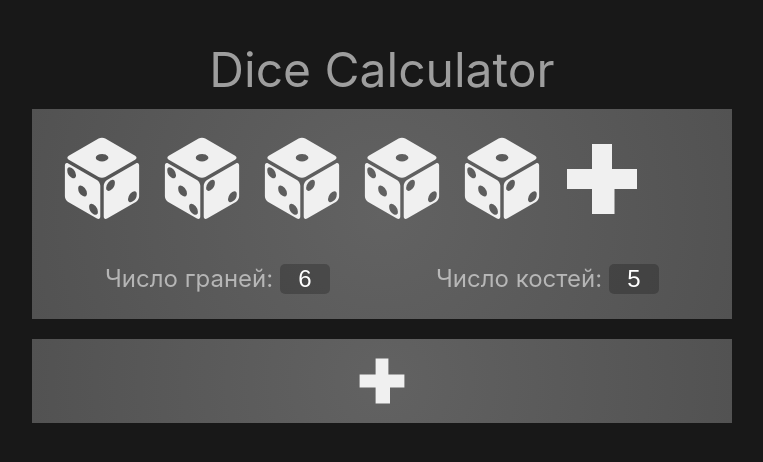
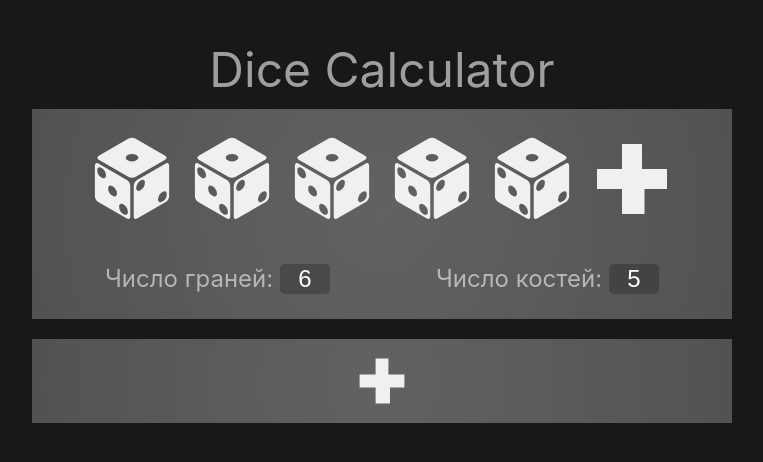
Before and after one commit to a-xalimonov/dice-app, a Vue app: page / in a window 1280 px wide. Shown: the top 462 px of the page, without its empty margins (258-1021 px from the left). Built offline with nearby package versions, Linux system fonts and the light colour scheme.

Commit message:
ᕦ(ò_óˇ)ᕤ

```diff
--- a/src/components/DiceController.vue
+++ b/src/components/DiceController.vue
@@ -59,7 +59,8 @@ export default defineComponent({
     width: 100%;
     display: flex;
     flex-direction: column;
-    align-items: space-around;
+    justify-content: space-around;
+    align-items: center;
 }
 .number-input {
     width: 100%;
@@ -68,7 +69,7 @@ export default defineComponent({
 }
 
 .dice-panel {
-    width: 100%;
+    width: 600px;
     padding-bottom: 20px;
 }
 
```
